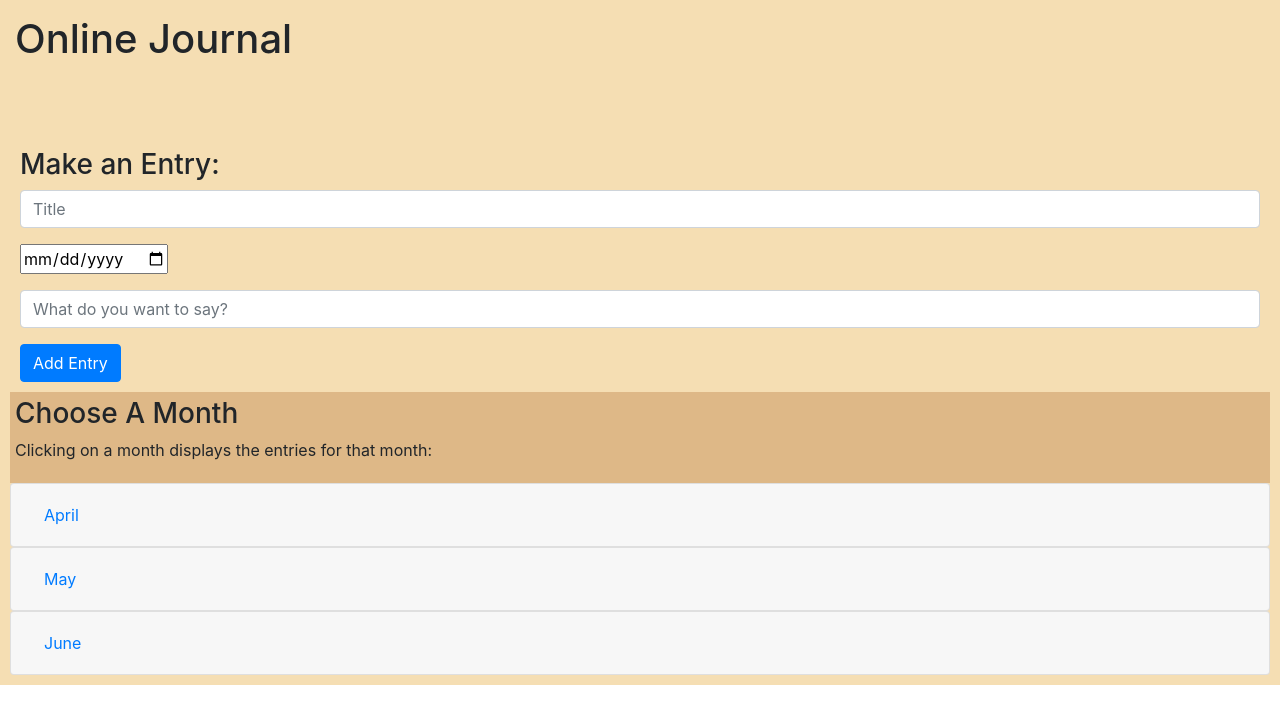
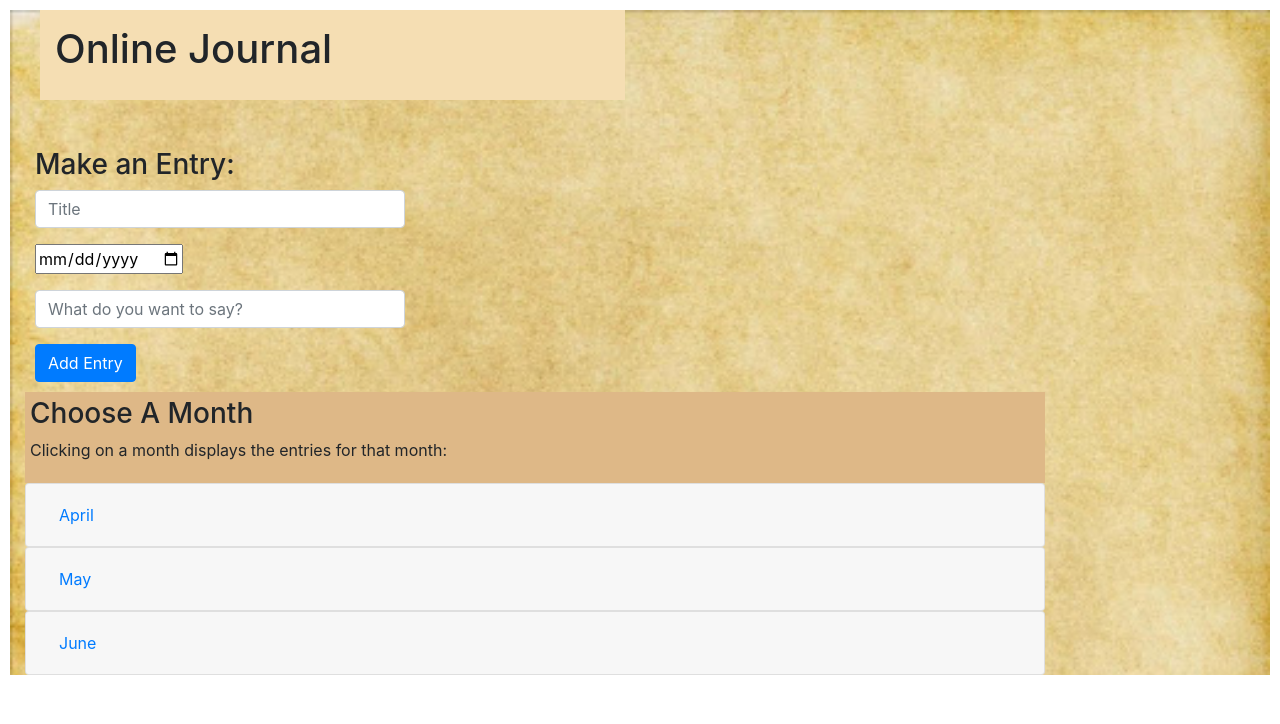
Before and after one commit to S-McCarthy-20080681/final-webapp, a React (Create React App) app: page / in a window 1280 px wide. Shown: the top 724 px of the page. Built offline with nearby package versions, Linux system fonts and the light colour scheme.

Commit message:
Made some CSS/layout changes, added a background, and tidied up duplicate code between App.js and Layout.js

```diff
--- a/src/App.css
+++ b/src/App.css
@@ -1,5 +1,7 @@
-.App {
+.layout {
   background-color: wheat;
+  background-image: url('./background-image.jpg');
+  background-size: cover;
 }
 
 .App-header {
--- a/src/App.js
+++ b/src/App.js
@@ -1,20 +1,18 @@
 import React from 'react';
 import './App.css';
-import Layout from './components/layout/Layout';
+import Layout from './components/Layout';
 import Timelogs from './containers/Timelog/Timelogs';
 import '../node_modules/bootstrap/dist/css/bootstrap.css';
-import EntryForm from './components/form/EntryForm';
+//import EntryForm from './components/form/EntryForm';
 
 function App() {
   return (
-    <div className="App">
-      <h1 className="App-header">Online Journal</h1>
+
     <div className="timelogs">
       <Layout>
         <Timelogs />
       </Layout>
     </div>
-    </div>
   );
 }
 
--- /dev/null
+++ b/src/components/Layout.js
@@ -0,0 +1,39 @@
+import React from 'react';
+import '../App.css';
+import EntryForm from './form/EntryForm';
+import '../../node_modules/bootstrap/dist/css/bootstrap.css';
+
+const layout = (props) => (
+    <div className="layout">
+    <div className="container-fluid">
+
+        <div classname="row">
+            <div className="col-md-6 ">
+                <h1 className="App-header">Online Journal</h1>
+            </div>
+        </div>
+
+        <div className="row">
+            <div className="col-md-4">
+                <div className="form">
+                    <EntryForm />
+                </div>
+            </div>
+
+            <div className="col-md-10">
+                <div className="toolbar">
+                    <h3>Choose A Month</h3>
+                        <p>Clicking on a month displays the entries for that month:</p>
+                </div>
+            </div>
+
+
+            <main className="col-md-10">
+                {props.children}
+            </main>
+        </div>
+    </div>
+    </div>
+);
+
+export default layout;
--- a/src/components/layout/Layout.js
+++ /dev/null
@@ -1,19 +0,0 @@
-import React from 'react';
-import EntryForm from '../form/EntryForm';
-
-const layout = (props) => (
-    <div>
-        <div className="form">
-            <EntryForm />
-        </div>
-        <div className="toolbar">
-            <h3>Choose A Month</h3>
-                <p>Clicking on a month displays the entries for that month:</p>
-            </div>
-        <main>
-            {props.children}
-        </main>
-    </div>
-);
-
-export default layout;
```
Also changed, not shown: src/background-image.jpg (added).
